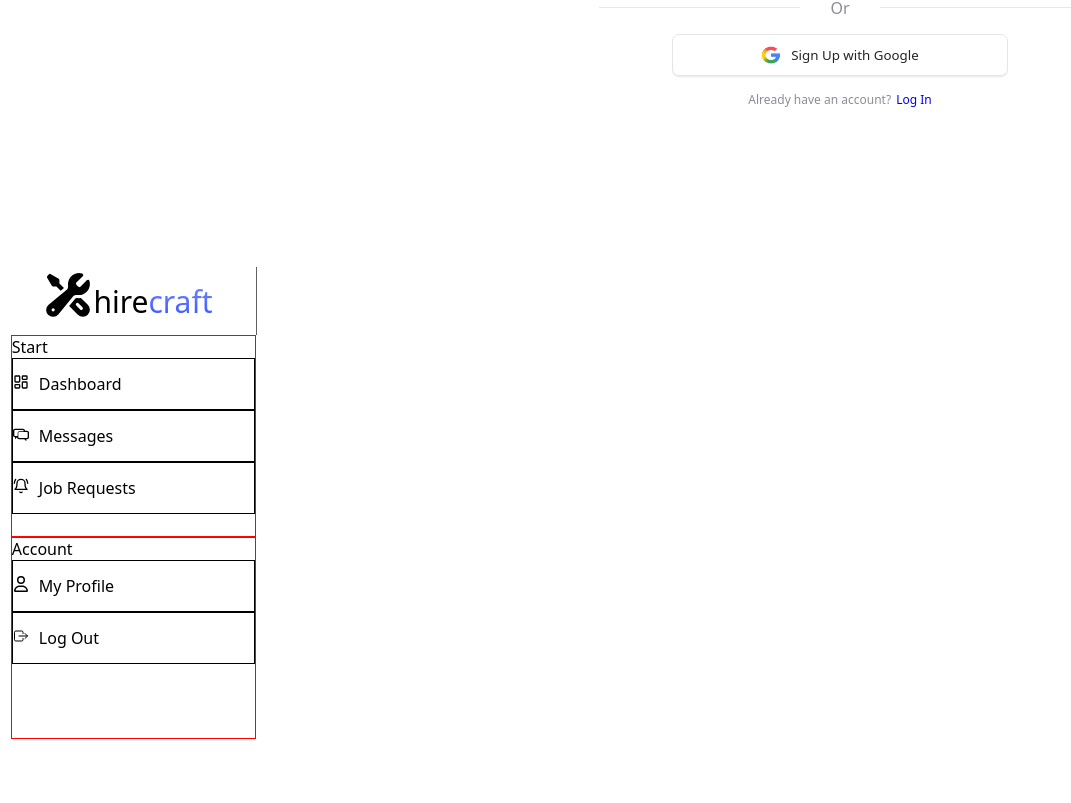
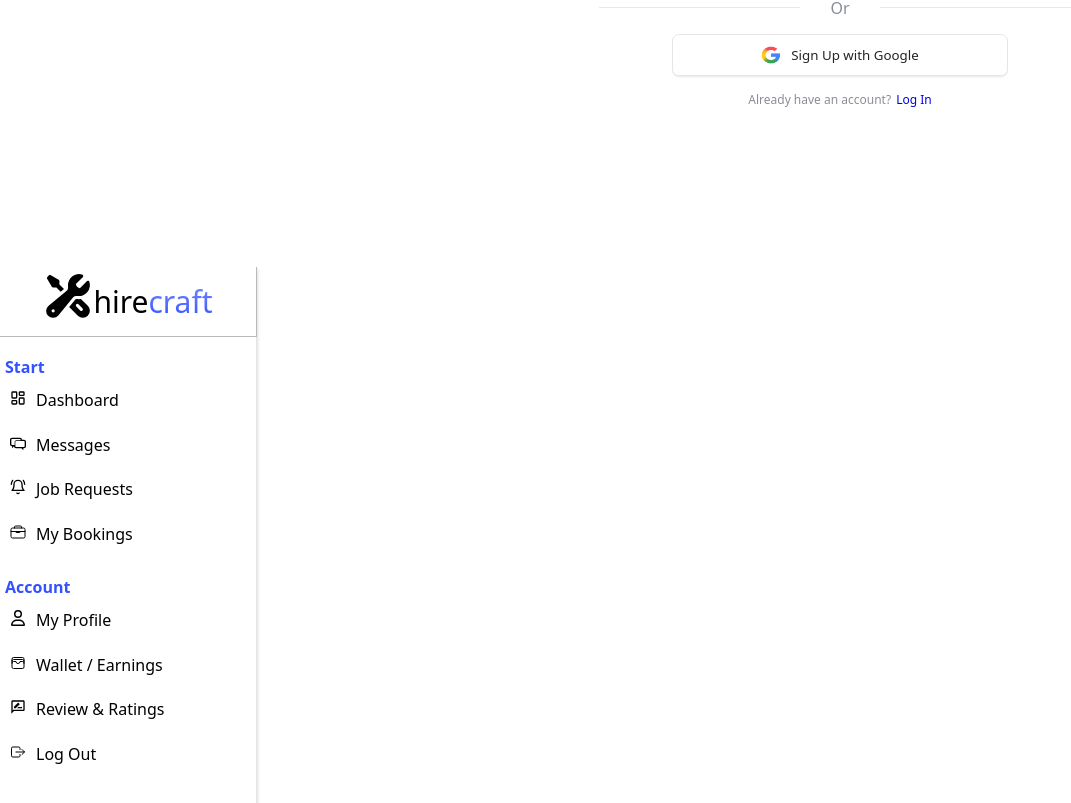
Before and after one commit to 404khai/HireCraft, a React (Vite) app: page /ServiceProviderSignUp in a window 1280 px wide. Shown: the part 533-1336 px from the top of the page, without its empty margins (0-1071 px from the left). Built offline with nearby package versions, Linux system fonts and the light colour scheme; a web font is replaced by a local one.

Commit message:
Service Provider SideNav

```diff
--- a/src/components/Sidenav/Sidenav.css
+++ b/src/components/Sidenav/Sidenav.css
@@ -4,31 +4,45 @@
     /* border: 1px solid black; */
     display: flex;
     flex-direction: column;
+    gap: 20px;
+    box-shadow: 2px 2px 3px rgba(0, 0, 0, 0.13);
+    /* justify-content: space-evenly; */
     /* align-items: end; */
 }
 #dashboardLogo{
     /* background-color: cadetblue; */
-    border-right: 1px solid #616161;
+    border-right: 1px solid #b9b9b9;
+    border-bottom: 1px solid #b9b9b9;
     width: 100%;
+    /* top: 0px; */
+    /* position:relative; */
+    /* justify-self: s; */
 }
 .start, .account{
-    width: 95%;
+    width: 100%;
     align-self: flex-end;
     height: 200px;
-    border: 1px solid red;
+    /* border: 1px solid red; */
     display: flex;
     flex-direction: column;
 }
+.start p, .account p{
+    padding-left: 5px;
+}
 .start a, .account a{
     text-decoration: none;
-    border: 1px solid black;
+    /* border: 1px solid black; */
     height: 50px;
     display: flex;
     align-items: center;
     gap: 10px;
     color: black;
+    padding-left: 10px;
 }
-
+.start p, .account p{
+    color: #3251ff;
+    font-size: 16px;
+}
 .start a:hover, .account a:hover{
     /* background: linear-gradient(#788cff, #3251ff); */
     /* background: linear-gradient(#788cff, #0022e1);
@@ -36,9 +50,11 @@
   -webkit-text-fill-color: transparent;
   background-clip: text;
   color: transparent; */
-  border-left: 3px solid #788cff;
-  padding-left: 10px;
+  color: #3251ff;
+  border-left: 3px solid #3251ff;
+  padding-left: 20px;
+  background-color: #e2e6ff;
 }
  .start a:hover i, .account a:hover i{
-    color: #788cff;
+    color: #3251ff;
  }
--- a/src/components/Sidenav/Sidenav.jsx
+++ b/src/components/Sidenav/Sidenav.jsx
@@ -1,11 +1,12 @@
 import React from 'react'
 import './Sidenav.css'
 import { Link } from 'react-router-dom'
-import { HiWrenchScrewdriver } from "react-icons/hi2";
+import { HiWrenchScrewdriver, HiOutlineWallet } from "react-icons/hi2";
 import { LuLayoutDashboard, LuBellRing } from "react-icons/lu";
 import { TiMessages } from "react-icons/ti";
 import { FaRegUser } from "react-icons/fa6";
-import { IoExitOutline } from "react-icons/io5";
+import { IoExitOutline , IoBriefcaseOutline} from "react-icons/io5";
+import { MdOutlineRateReview } from "react-icons/md";
 
 const Sidenav = () => {
   return (
@@ -18,7 +19,7 @@
         </Link>
 
         <div className="start">
-            <p>Start</p>
+            <p><b>Start</b></p>
             <Link to="/Dashboard">
                 <i><LuLayoutDashboard /></i>
                 Dashboard
@@ -31,13 +32,25 @@
                 <i><LuBellRing /></i>
                 Job Requests
             </Link>
+            <Link to="/Dashboard">
+                <i><IoBriefcaseOutline /></i>
+                My Bookings
+            </Link>
         </div>
 
         <div className="account">
-            <p>Account</p>
+            <p><b>Account</b></p>
             <Link to="/Dashboard">
                 <i><FaRegUser /></i>
                 My Profile
+            </Link>
+            <Link to="/Dashboard">
+                <i><HiOutlineWallet /></i>
+                Wallet / Earnings
+            </Link>
+            <Link to="/Dashboard">
+                <i><MdOutlineRateReview /></i>
+                Review & Ratings
             </Link>
             <Link to="/Dashboard">
                 <i><IoExitOutline /></i>
```
Also changed, not shown: src/components/DashboardNav/DashboardNav.jsx (added, +10 -0 lines), src/components/DashboardNav/DashboardNav.css (added).
